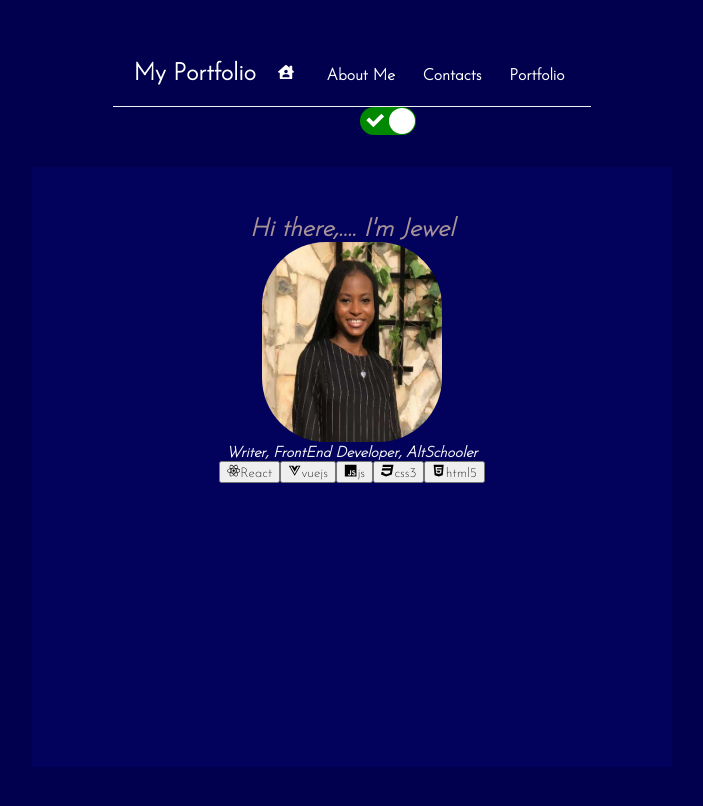
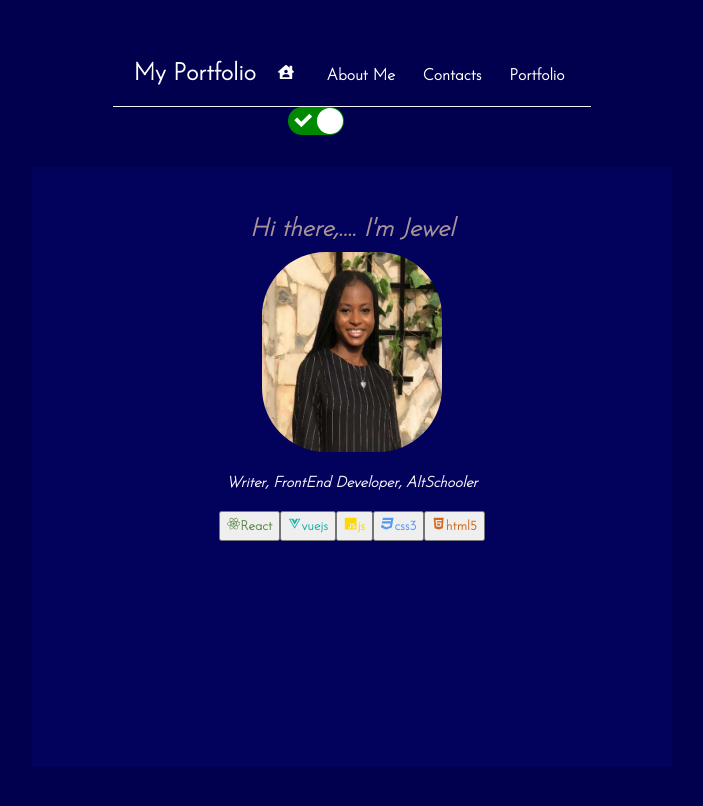
Before and after one commit to Jeweleni/My-Portfolio-, a React (Create React App) app: page / in a window 1280 px wide. Shown: the part 136-942 px from the top of the page, without its empty margins (288-991 px from the left). Built offline with nearby package versions, Linux system fonts and the light colour scheme.

Commit message:
3rd commit

```diff
--- a/src/About.js
+++ b/src/About.js
@@ -1,22 +1,23 @@
+import {FaStop} from "react-icons/fa"
 const About = () => {
     return (
         <div className="about">
             <h2>Here are somethings about me</h2>
-            <p>Hi my name is Jewel </p>
-            <p>I love to write.</p>
+            <p><FaStop/><i class="fa-sharp fa-solid fa-period"></i>Hi, my name is Jewel </p>
+            <p>and I love to write.</p>
             <p>I write codes, music, novels and short stories</p>
             <p>It brings me comfort. Writting the cello to Wednesday Addams, It helps me express my emotions better</p>
-            <p>I wrote my first "Hello World" early this year thanks to Altschool Africa </p>
+            <p><FaStop/><i class="fa-sharp fa-solid fa-period"></i>I wrote my first "Hello World" early this year thanks to Altschool Africa </p>
 
             <div className="about b">
-            <p>I love listening to albums </p>
+            <p><FaStop/><i class="fa-sharp fa-solid fa-period"></i>I love listening to albums </p>
             <p>and my favourite artist is BEYONCE </p>
 
             <p>I like the smell of old books and I hope to own a collection of first and second edition novels someday</p>
             <p>My top two favourite writters are CMA and Rick Riordon </p>
 
-            <p>I spend an unhealthy amout of time on twitter, idk something about the chaos of that place brings me comfort </p>
-            <p>I'd watch a 10 season series 24 episodes each before watching a 2 hour movie</p>
+            <p><FaStop/><i class="fa-sharp fa-solid fa-period"></i>I spend an unhealthy amout of time on twitter, something about the chaos of that place brings me comfort </p>
+            <p><FaStop/><i class="fa-sharp fa-solid fa-period"></i>I'd watch a 10 season 24 episodes series each before watching a 2 hour movie.</p>
 
             </div>
 
--- a/src/Contacts.js
+++ b/src/Contacts.js
@@ -35,7 +35,7 @@ const Contacts = () => {
 
 
 
-      <a href="jeweleni@gmail.com">
+      <a href="mailto:jeweleni@gmail.com">
         <button className="email">< FaEnvelope />Email</button>
       </a>
 
--- a/src/Home.js
+++ b/src/Home.js
@@ -13,14 +13,14 @@ const Home = () => {
             <img className="imageme" src={me} width="220" height="300"  alt="jewel"/>
 
             </div>
-            <p>Writer, FrontEnd Developer, AltSchooler</p>
+            <p className="info">Writer, FrontEnd Developer, AltSchooler</p>
 
             <div >
-            <button className="tech"><FaReact/>React<i class="fa-brands fa-react"></i></button>
-            <button className="tech"><FaVuejs/>vuejs<i class="fa-brands fa-vuejs"></i></button>
-            <button className="tech"><FaJs/>js<i class="fa-brands fa-js"></i></button>
-            <button className="tech"><FaCss3/>css3<i class="fa-brands fa-css3"></i></button>
-            <button className="tech"><FaHtml5/>html5<i class="fa-brands fa-html5"></i></button>
+            <button className="react"><FaReact/>React<i class="fa-brands fa-react"></i></button>
+            <button className="vue"><FaVuejs/>vuejs<i class="fa-brands fa-vuejs"></i></button>
+            <button className="js"><FaJs/>js<i class="fa-brands fa-js"></i></button>
+            <button className="css"><FaCss3/>css3<i class="fa-brands fa-css3"></i></button>
+            <button className="html"><FaHtml5/>html5<i class="fa-brands fa-html5"></i></button>
 
 
 
--- a/src/index.css
+++ b/src/index.css
@@ -192,9 +192,9 @@
 
 .switch{
   display: flex;
-  justify-content: right;
+
   cursor: pointer;
-  align-items: right;
+
   height: 10px;
   width: 10vw;
 
@@ -246,15 +246,81 @@
   align-items: center;
   justify-content: center;
   border-radius: 4rem;
+  margin-top: 10px;
 }
 
+.tech {
+  height: 30px;
+  text-align: left;
+  font-style: normal;
+  font-weight: bolder;
+  margin-top: 20px;
+}
+.react {
+  height: 30px;
+  text-align: left;
+  font-style: normal;
+  font-weight: bolder;
+  margin-top: 20px;
+  color:rgba(33, 94, 0, 0.71);
+}
 
+.html {
+  height: 30px;
+  text-align: left;
+  font-style: normal;
+  font-weight: bolder;
+  margin-top: 20px;
+  color: chocolate;
+}
+
+.css{
+  height: 30px;
+  text-align: left;
+  font-style: normal;
+  font-weight: bolder;
+  margin-top: 20px;
+  color: #579bf5;
+}
+
+.js{
+  height: 30px;
+  text-align: left;
+  font-style: normal;
+  font-weight: bolder;
+  margin-top: 20px;
+  color: gold;
+}
+
+.vue{
+  height: 30px;
+  text-align: left;
+  font-style: normal;
+  font-weight: bolder;
+  margin-top: 20px;
+  color: lightseagreen;
+}
+#light .tech{
+  color: rgb(0, 15, 128);
+}
+#dark .tech{
+  color: rgba(195, 92, 218, 0.79);
+}
+
+.info {
+  text-align: center;
+  font-weight: bolder;
+  font-size: 15px;
+  font: bolder;
+  font-style: italic;
+  margin-top: 20px;
+}
 
 
 .about {
   height: 100vh;
   width: 100%;
-  text-align: center;
+  text-align: left;
   margin-top: 30px;
   margin-bottom: 10px;
   font-style: italic;
@@ -263,10 +329,10 @@
 
 #light .about {
 
-  color: rgba(15, 35, 252, 0.523);
+  color: rgba(33, 94, 0, 0.71);
 }
 #dark .about{
-  color: rgb(255, 143, 143);
+  color: rgb(255, 255, 255);
 }
 
 .about h2{
@@ -280,7 +346,7 @@
   color: rgb(0, 15, 128);
 }
 #dark .about h2{
-  color: rgb(255, 255, 255);
+  color: rgba(213, 186, 168, 0.79);
 }
 
 .about b {
@@ -310,7 +376,7 @@
   color: rgba(3, 63, 184, 0.523);
 }
 #dark .contacts {
-  color: rgb(255, 255, 255);
+  color: rgba(213, 186, 168, 0.79);
 }
 
 .github {
```
